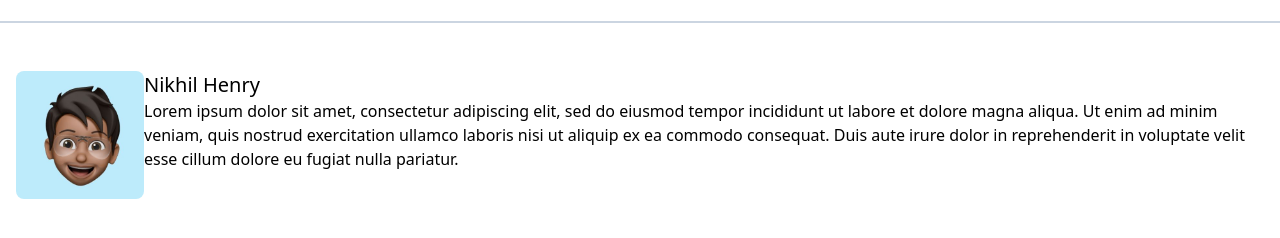
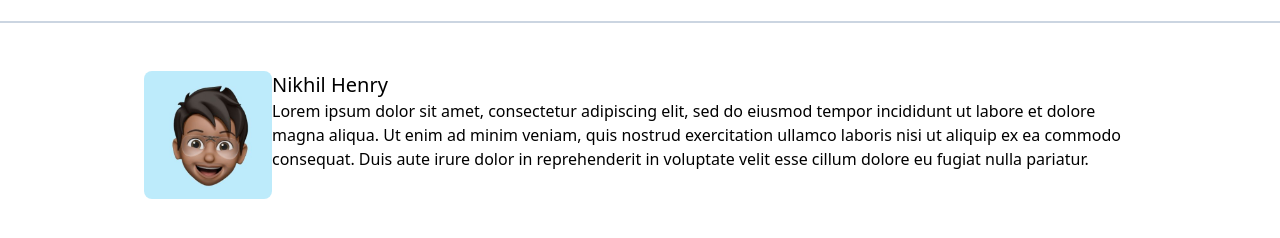
Before and after one commit to nikhilhenry/nh-astro, an Astro site: page / in a window 1280 px wide. Shown: the part 122-360 px from the top of the page. Built offline with nearby package versions, Linux system fonts and the light colour scheme; Astro itself is replaced by a stand-in of ours.

Commit message:
add max width

```diff
--- a/src/layouts/index.astro
+++ b/src/layouts/index.astro
@@ -18,7 +18,7 @@
     	<Navbar/>
 		</div>
 		<div class="border-b-2 border-slate-300"></div>
-    <div class="container mx-auto px-4 py-6">
+    <div class="container mx-auto px-4 py-6 max-w-5xl">
       <slot/>
     </div>
 	</body>
```
